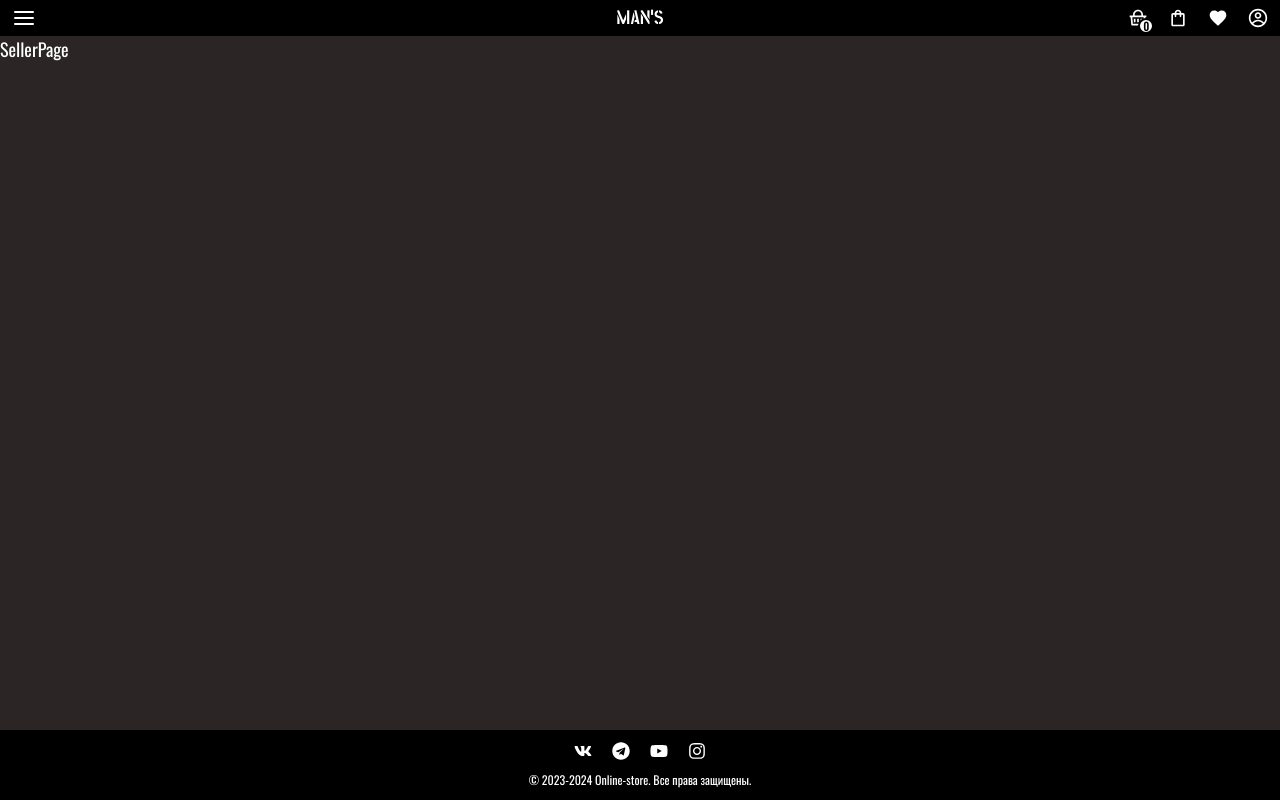
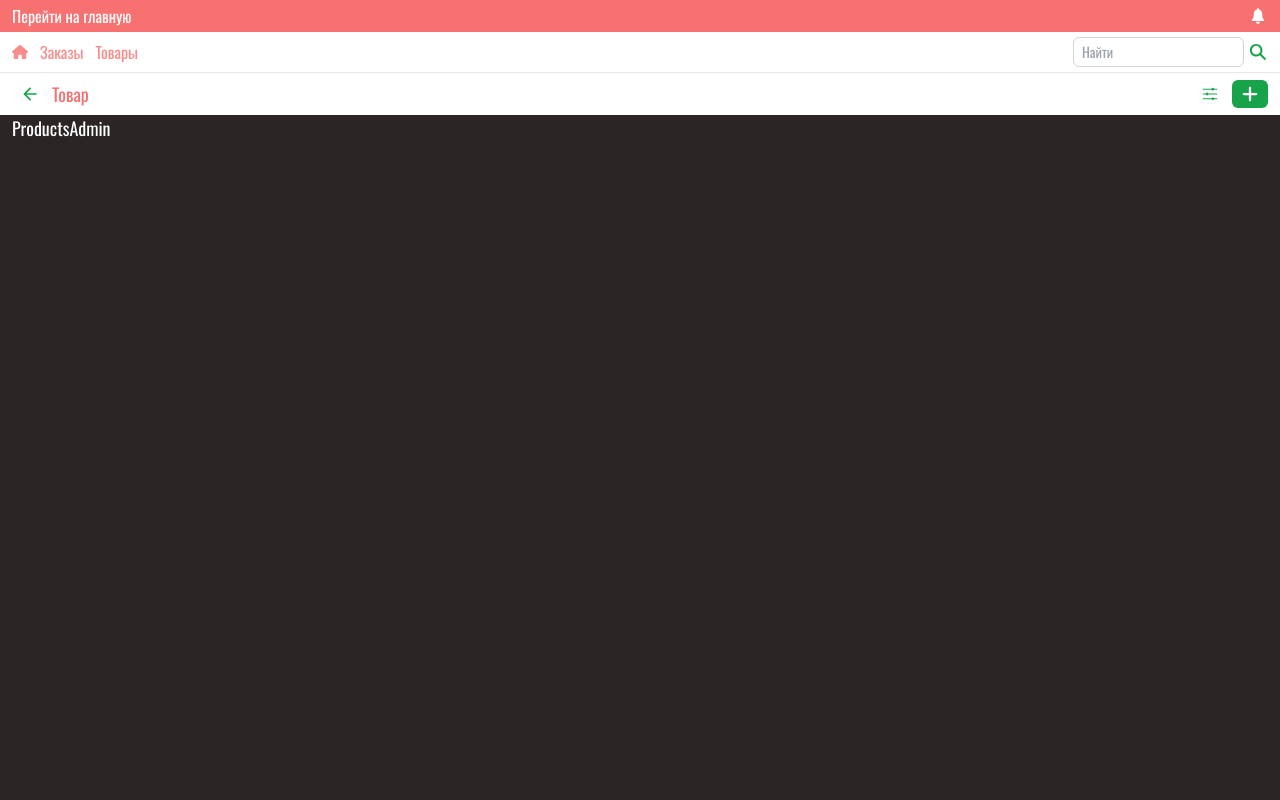
Before and after one commit to IlyaBayusov/online_store, a Next.js app: page /adminMenu in a window 1280 px wide. Built offline with nearby package versions, Linux system fonts and the light colour scheme.

Commit message:
added layout headeradmin

```diff
--- a/src/app/adminMenu/page.tsx
+++ b/src/app/adminMenu/page.tsx
@@ -1,5 +1,17 @@
+"use client";
+
+import HeaderAdmin from "@/components/HeaderAdmin/HeaderAdmin";
+import ProductsAdmin from "@/components/ProductsAdmin/ProductsAdmin";
 import React from "react";
 
 export default function AdminMenu() {
-  return <div>SellerPage</div>;
+  return (
+    <>
+      <HeaderAdmin />
+
+      <div className="container px-3">
+        <ProductsAdmin />
+      </div>
+    </>
+  );
 }
--- a/src/app/globals.css
+++ b/src/app/globals.css
@@ -175,7 +175,7 @@ button {
 }
 
 .embla {
-  max-width: 60rem;
+  max-width: 100rem;
   margin: auto;
   --slide-height: 25rem;
   --slide-spacing: 1rem;
--- a/src/components/Footer.tsx
+++ b/src/components/Footer.tsx
@@ -6,7 +6,7 @@ import { FaVk, FaTelegram, FaYoutube, FaInstagram } from "react-icons/fa";
 
 export default function Footer() {
   const path = usePathname();
-  const noFooterPages = ["/cart", "/cart/buyProducts"];
+  const noFooterPages = ["/cart", "/cart/buyProducts", "/adminMenu"];
 
   const showFooter = !noFooterPages.includes(path);
 
--- a/src/components/Header.tsx
+++ b/src/components/Header.tsx
@@ -10,9 +10,14 @@ import { CgProfile } from "react-icons/cg";
 import { FiMenu } from "react-icons/fi";
 import { RiShoppingBasketLine } from "react-icons/ri";
 import { MdOutlineShoppingBag, MdFavorite } from "react-icons/md";
+import { usePathname } from "next/navigation";
 
 export default function Header() {
   const [products, setProducts] = useState<IProductInCart[]>([]);
+  const path = usePathname();
+  const noHeaderPages = ["/adminMenu"];
+
+  const showFooter = !noHeaderPages.includes(path);
 
   useEffect(() => {
     const getProducts = async () => {
@@ -29,6 +34,8 @@ export default function Header() {
   const { openModal } = useModalStore();
 
   return (
+    <>
+      {showFooter && (
         <div className="bg-black w-full">
           <div className="container px-3">
             <div className="relative -mx-1.5 flex justify-between items-center">
@@ -66,5 +73,7 @@ export default function Header() {
             </div>
           </div>
         </div>
+      )}
+    </>
   );
 }
--- /dev/null
+++ b/src/components/HeaderAdmin/HeaderAdmin.tsx
@@ -0,0 +1,74 @@
+"use client";
+
+import Link from "next/link";
+import React from "react";
+import {
+  IoIosNotifications,
+  IoMdArrowBack,
+  IoIosOptions,
+} from "react-icons/io";
+import { FaHouse } from "react-icons/fa6";
+import { IoSearchSharp } from "react-icons/io5";
+import { FaPlus } from "react-icons/fa6";
+
+export default function HeaderAdmin() {
+  return (
+    <div className="w-full">
+      <div className="flex flex-col items-center w-full">
+        <div className="flex justify-between items-center px-3 bg-red-400 py-1 w-full">
+          <Link href="/" className="text-base">
+            Перейти на главную
+          </Link>
+
+          <div>
+            <IoIosNotifications className="h-5 w-5" />
+          </div>
+        </div>
+
+        <div className="flex justify-between items-center px-3 bg-white w-full border-b">
+          <div className="flex items-center gap-3">
+            <FaHouse className="h-4 w-4 text-red-400 text-opacity-80" />
+
+            <button className="text-base text-red-400 text-opacity-80 py-2">
+              Заказы
+            </button>
+            <button className="text-base text-red-400 text-opacity-80 py-2">
+              Товары
+            </button>
+          </div>
+
+          <div className="flex items-center gap-1">
+            <input
+              type="text"
+              placeholder="Найти"
+              className="border border-gray-300 text-slate-400 text-sm py-1 px-2 rounded-md"
+            />
+            <button className="py-2">
+              <IoSearchSharp className="h-5 w-5 text-green-600" />
+            </button>
+          </div>
+        </div>
+
+        <div className="flex justify-between items-center px-3 bg-white w-full">
+          <div className="flex items-center gap-1">
+            <button className="py-0.5 px-2">
+              <IoMdArrowBack className="h-5 w-5 text-green-600" />
+            </button>
+
+            <h1 className="text-red-400 py-2">Товар</h1>
+          </div>
+
+          <div className="flex items-center gap-1">
+            <button className="py-1 px-2">
+              <IoIosOptions className="h-5 w-5 p-px text-green-600" />
+            </button>
+
+            <button className="py-1 px-2 bg-green-600 rounded-md">
+              <FaPlus className="h-5 w-5 p-px text-white" />
+            </button>
+          </div>
+        </div>
+      </div>
+    </div>
+  );
+}
--- /dev/null
+++ b/src/components/ProductsAdmin/ProductsAdmin.tsx
@@ -0,0 +1,9 @@
+"use client";
+
+import React from "react";
+
+type Props = {};
+
+export default function ProductsAdmin({}: Props) {
+  return <div>ProductsAdmin</div>;
+}
```
Lines whose indentation alone changed are shown as unchanged.
